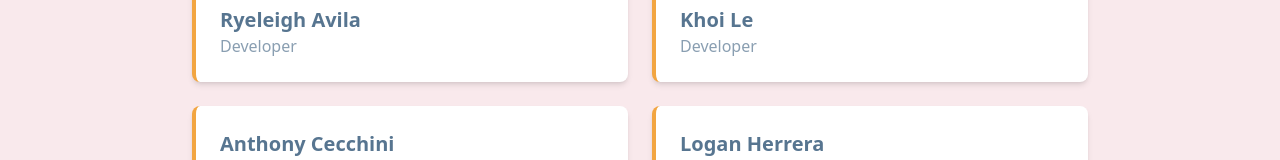
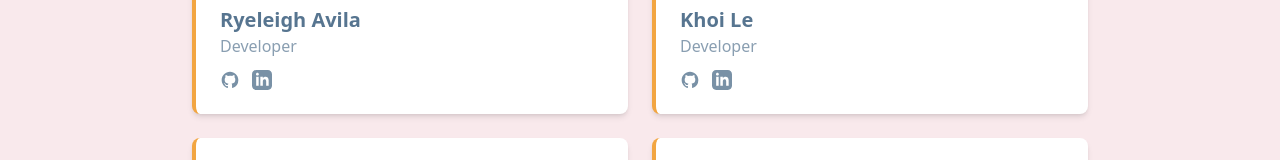
Before and after one commit to tonycecc/task-sync, a Next.js app: page /about in a window 1280 px wide. Shown: the part 750-910 px from the top of the page. Built offline with nearby package versions, Linux system fonts and the light colour scheme; no server answers.

Commit message:
feat: adding linkedin and github profile for the team

```diff
--- a/src/app/about/page.jsx
+++ b/src/app/about/page.jsx
@@ -8,10 +8,30 @@
 export default function AboutPage() {
     const { isSignedIn } = useUser();
     const teamMembers = [
-        { name: 'Ryeleigh Avila', role: 'Developer' },
-        { name: 'Khoi Le', role: 'Developer' },
-        { name: 'Anthony Cecchini', role: 'Developer' },
-        { name: 'Logan Herrera', role: 'Developer' }
+        {
+            name: 'Ryeleigh Avila',
+            role: 'Developer',
+            github: 'https://github.com/RyeleighAvila',
+            linkedin: 'https://www.linkedin.com/in/avila03/'
+        },
+        {
+            name: 'Khoi Le',
+            role: 'Developer',
+            github: 'https://github.com/khoi0102',
+            linkedin: 'https://www.linkedin.com/in/khoile0102/'
+        },
+        {
+            name: 'Anthony Cecchini',
+            role: 'Developer',
+            github: 'https://github.com/tonycecc',
+            linkedin: 'https://www.linkedin.com/in/anthony-cecchini/'
+        },
+        {
+            name: 'Logan Herrera',
+            role: 'Developer',
+            github: '#',
+            linkedin: '#'
+        }
     ];
 
     const fadeIn = {
@@ -85,7 +105,29 @@
                                 variants={fadeIn}
                             >
                                 <h3 className="text-xl font-semibold text-[#577590]">{member.name}</h3>
-                                <p className="text-[#577590]/70">{member.role}</p>
+                                <p className="text-[#577590]/70 mb-3">{member.role}</p>
+                                <div className="flex space-x-3 mt-2">
+                                    <a
+                                        href={member.github}
+                                        target="_blank"
+                                        rel="noopener noreferrer"
+                                        className="text-[#577590]/80 hover:text-[#577590] transition-colors"
+                                    >
+                                        <svg className="w-5 h-5" fill="currentColor" viewBox="0 0 24 24">
+                                            <path fillRule="evenodd" d="M12 2C6.477 2 2 6.484 2 12.017c0 4.425 2.865 8.18 6.839 9.504.5.092.682-.217.682-.483 0-.237-.008-.868-.013-1.703-2.782.605-3.369-1.343-3.369-1.343-.454-1.158-1.11-1.466-1.11-1.466-.908-.62.069-.608.069-.608 1.003.07 1.531 1.032 1.531 1.032.892 1.53 2.341 1.088 2.91.832.092-.647.35-1.088.636-1.338-2.22-.253-4.555-1.113-4.555-4.951 0-1.093.39-1.988 1.029-2.688-.103-.253-.446-1.272.098-2.65 0 0 .84-.27 2.75 1.026A9.564 9.564 0 0112 6.844c.85.004 1.705.115 2.504.337 1.909-1.296 2.747-1.027 2.747-1.027.546 1.379.202 2.398.1 2.651.64.7 1.028 1.595 1.028 2.688 0 3.848-2.339 4.695-4.566 4.943.359.309.678.92.678 1.855 0 1.338-.012 2.419-.012 2.747 0 .268.18.58.688.482A10.019 10.019 0 0022 12.017C22 6.484 17.522 2 12 2z" clipRule="evenodd" />
+                                        </svg>
+                                    </a>
+                                    <a
+                                        href={member.linkedin}
+                                        target="_blank"
+                                        rel="noopener noreferrer"
+                                        className="text-[#577590]/80 hover:text-[#577590] transition-colors"
+                                    >
+                                        <svg className="w-5 h-5" fill="currentColor" viewBox="0 0 24 24">
+                                            <path d="M19 0h-14c-2.761 0-5 2.239-5 5v14c0 2.761 2.239 5 5 5h14c2.762 0 5-2.239 5-5v-14c0-2.761-2.238-5-5-5zm-11 19h-3v-11h3v11zm-1.5-12.268c-.966 0-1.75-.79-1.75-1.764s.784-1.764 1.75-1.764 1.75.79 1.75 1.764-.783 1.764-1.75 1.764zm13.5 12.268h-3v-5.604c0-3.368-4-3.113-4 0v5.604h-3v-11h3v1.765c1.396-2.586 7-2.777 7 2.476v6.759z" />
+                                        </svg>
+                                    </a>
+                                </div>
                             </motion.div>
                         ))}
                     </div>
```
